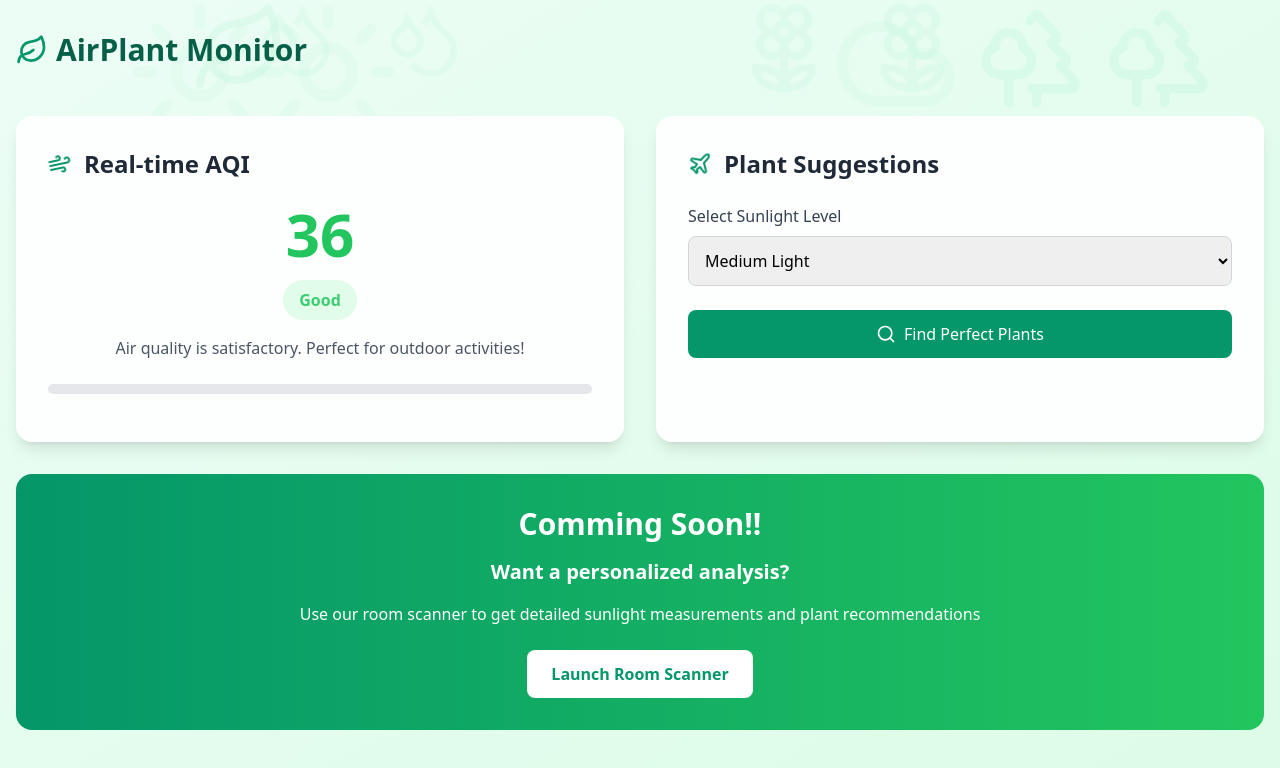
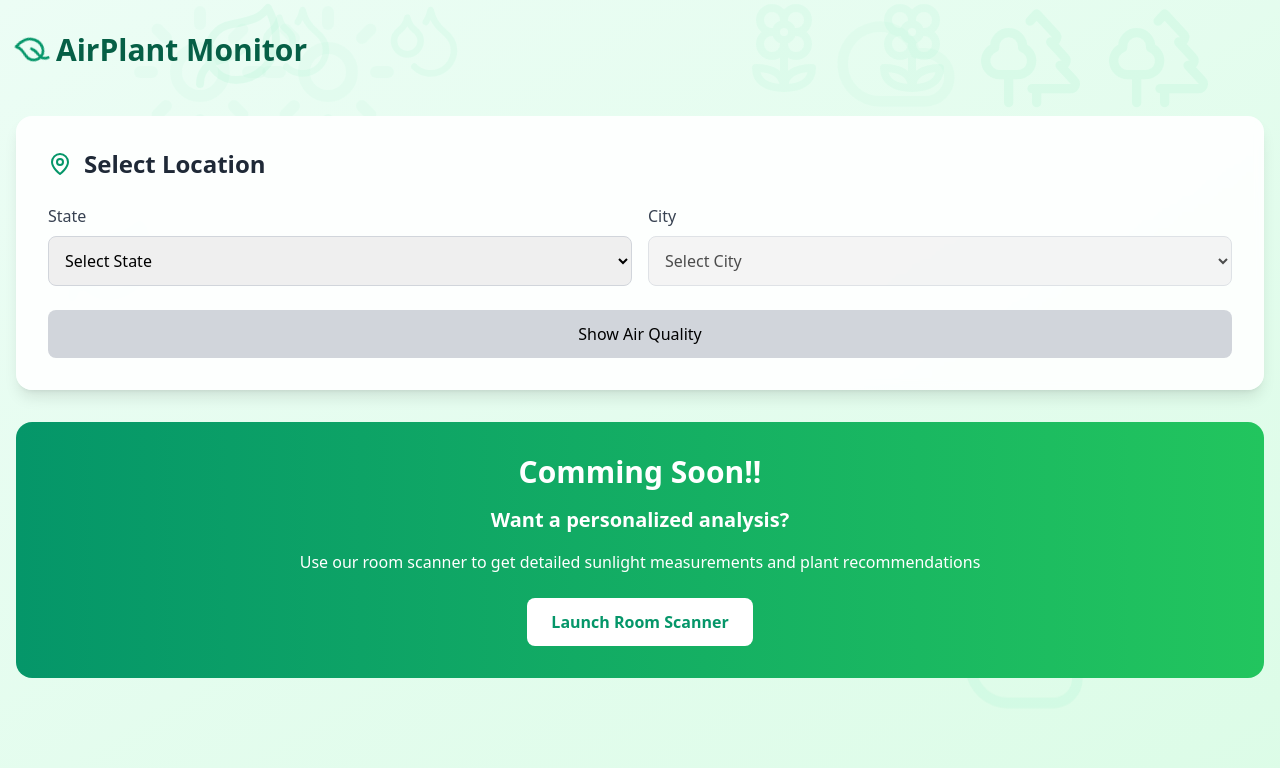
Before and after one commit to maanasSDE/Air-Plant-Monitor, a React (Vite) app: page / in a window 1280 px wide. Shown: the top 768 px of the page. Built offline with nearby package versions, Linux system fonts and the light colour scheme.

Commit message:
Add States and Cities list

```diff
--- a/src/App.tsx
+++ b/src/App.tsx
@@ -9,20 +9,89 @@ import {
   Droplets,
   Trees,
   Flower2,
+  MapPin,
 } from "lucide-react";
 
 function App() {
   const [aqi, setAqi] = useState(35);
   const [sunlightLevel, setSunlightLevel] = useState("medium");
   const [showPlantSuggestions, setShowPlantSuggestions] = useState(false);
+  const [selectedState, setSelectedState] = useState("");
+  const [selectedCity, setSelectedCity] = useState("");
+  const [showAQI, setShowAQI] = useState(false);
+
+  // Sample states and cities (you can expand this list)
+  const states = [
+    "Andhra_Pradesh",
+    "Arunachal_Pradesh",
+    "Assam",
+    "Bihar",
+    "Chhattisgarh",
+    "Goa",
+    "Gujarat",
+    "Haryana",
+    "Himachal_Pradesh",
+    "Jharkhand",
+    "Karnataka",
+    "Kerala",
+    "Madhya_Pradesh",
+    "Maharashtra",
+    "Manipur",
+    "Meghalaya",
+    "Mizoram",
+    "Nagaland",
+    "Odisha",
+    "Punjab",
+    "Rajasthan",
+    "Sikkim",
+    "Tamil_Nadu",
+    "Telangana",
+    "Tripura",
+    "Uttar_Pradesh",
+    "Uttarakhand",
+    "West_Bengal",
+  ];
+
+  const cities = {
+    Andhra_Pradesh: ["Visakhapatnam", "Vijayawada", "Guntur", "Nellore"],
+    Arunachal_Pradesh: ["Itanagar", "Tawang", "Ziro", "Pasighat"],
+    Assam: ["Guwahati", "Dibrugarh", "Silchar", "Jorhat"],
+    Bihar: ["Patna", "Gaya", "Muzaffarpur", "Bhagalpur"],
+    Chhattisgarh: ["Raipur", "Bilaspur", "Durg", "Korba"],
+    Goa: ["Panaji", "Margao", "Vasco da Gama", "Mapusa"],
+    Gujarat: ["Ahmedabad", "Surat", "Vadodara", "Rajkot"],
+    Haryana: ["Gurgaon", "Faridabad", "Panipat", "Ambala"],
+    Himachal_Pradesh: ["Shimla", "Manali", "Dharamshala", "Mandi"],
+    Jharkhand: ["Ranchi", "Jamshedpur", "Dhanbad", "Bokaro"],
+    Karnataka: ["Bengaluru", "Mysuru", "Mangalore", "Hubli"],
+    Kerala: ["Thiruvananthapuram", "Kochi", "Kozhikode", "Thrissur"],
+    Madhya_Pradesh: ["Bhopal", "Indore", "Gwalior", "Jabalpur"],
+    Maharashtra: ["Mumbai", "Pune", "Nagpur", "Nashik"],
+    Manipur: ["Imphal", "Thoubal", "Bishnupur", "Churachandpur"],
+    Meghalaya: ["Shillong", "Tura", "Jowai", "Nongpoh"],
+    Mizoram: ["Aizawl", "Lunglei", "Champhai", "Serchhip"],
+    Nagaland: ["Kohima", "Dimapur", "Mokokchung", "Zunheboto"],
+    Odisha: ["Bhubaneswar", "Cuttack", "Rourkela", "Sambalpur"],
+    Punjab: ["Ludhiana", "Amritsar", "Jalandhar", "Patiala"],
+    Rajasthan: ["Jaipur", "Jodhpur", "Udaipur", "Kota"],
+    Sikkim: ["Gangtok", "Namchi", "Gyalshing", "Mangan"],
+    Tamil_Nadu: ["Chennai", "Coimbatore", "Madurai", "Tiruchirappalli"],
+    Telangana: ["Hyderabad", "Warangal", "Nizamabad", "Karimnagar"],
+    Tripura: ["Agartala", "Udaipur", "Dharmanagar", "Kailashahar"],
+    Uttar_Pradesh: ["Lucknow", "Kanpur", "Varanasi", "Agra"],
+    Uttarakhand: ["Dehradun", "Haridwar", "Nainital", "Haldwani"],
+    West_Bengal: ["Kolkata", "Siliguri", "Durgapur", "Asansol"],
+  };
 
   // Simulate AQI changes
   useEffect(() => {
+    if (showAQI) {
       const interval = setInterval(() => {
         setAqi((prev) => prev + (Math.random() > 0.5 ? 1 : -1));
       }, 3000);
       return () => clearInterval(interval);
-  }, []);
+    }
+  }, [showAQI]);
 
   const getAqiInfo = (value: number) => {
     if (value <= 50)
@@ -72,6 +141,12 @@ function App() {
       suggestion:
         "Health warnings of emergency conditions. Avoid all outdoor activities!",
     };
+  };
+
+  const handleLocationSubmit = () => {
+    if (selectedState && selectedCity) {
+      setShowAQI(true);
+    }
   };
 
   const aqiInfo = getAqiInfo(aqi);
@@ -170,21 +245,84 @@ function App() {
         {/* Header */}
         <header className="flex items-center justify-between mb-12 animate-slide-down">
           <div className="flex items-center gap-2">
-            <Leaf className="text-emerald-600 h-8 w-8" />
+            <Leaf className="text-emerald-600 h-8 w-8 animate-spin-slow" />
             <h1 className="text-3xl font-bold text-emerald-800">
               AirPlant Monitor
             </h1>
           </div>
         </header>
 
+        {/* Location Selector */}
+        <div className="bg-white/90 backdrop-blur-sm rounded-2xl p-8 shadow-lg mb-8 animate-fade-in">
+          <div className="flex items-center gap-3 mb-6">
+            <MapPin className="text-emerald-600 h-6 w-6" />
+            <h2 className="text-2xl font-semibold text-gray-800">
+              Select Location
+            </h2>
+          </div>
+          <div className="grid md:grid-cols-2 gap-4 mb-6">
+            <div>
+              <label className="block text-gray-700 mb-2">State</label>
+              <select
+                value={selectedState}
+                onChange={(e) => {
+                  setSelectedState(e.target.value);
+                  setSelectedCity("");
+                  setShowAQI(false);
+                }}
+                className="w-full p-3 border border-gray-300 rounded-lg focus:ring-2 focus:ring-emerald-500 focus:border-emerald-500"
+              >
+                <option value="">Select State</option>
+                {states.map((state) => (
+                  <option key={state} value={state}>
+                    {state}
+                  </option>
+                ))}
+              </select>
+            </div>
+            <div>
+              <label className="block text-gray-700 mb-2">City</label>
+              <select
+                value={selectedCity}
+                onChange={(e) => {
+                  setSelectedCity(e.target.value);
+                  setShowAQI(false);
+                }}
+                className="w-full p-3 border border-gray-300 rounded-lg focus:ring-2 focus:ring-emerald-500 focus:border-emerald-500"
+                disabled={!selectedState}
+              >
+                <option value="">Select City</option>
+                {selectedState &&
+                  cities[selectedState as keyof typeof cities].map((city) => (
+                    <option key={city} value={city}>
+                      {city}
+                    </option>
+                  ))}
+              </select>
+            </div>
+          </div>
+          <button
+            onClick={handleLocationSubmit}
+            disabled={!selectedState || !selectedCity}
+            className={`w-full py-3 rounded-lg transition-all flex items-center justify-center gap-2 ${
+              !selectedState || !selectedCity
+                ? "bg-gray-300 cursor-not-allowed"
+                : "bg-emerald-600 hover:bg-emerald-700 text-white hover:scale-[1.02] transform"
+            }`}
+          >
+            Show Air Quality
+          </button>
+        </div>
+
         {/* Main Content */}
+        {showAQI && (
           <div className="grid md:grid-cols-2 gap-8">
             {/* AQI Monitor */}
             <div className="bg-white/90 backdrop-blur-sm rounded-2xl p-8 shadow-lg transform transition-all hover:scale-[1.02] animate-fade-in">
               <div className="flex items-center gap-3 mb-6">
                 <Wind className="text-emerald-600 h-6 w-6 animate-breeze" />
                 <h2 className="text-2xl font-semibold text-gray-800">
-                Real-time AQI
+                  Real-time AQI for {selectedCity}, {selectedState}
                 </h2>
               </div>
               <div className="text-center mb-6">
@@ -258,13 +396,16 @@ function App() {
                       <h3 className="font-semibold text-emerald-800">
                         {plant.name}
                       </h3>
-                    <p className="text-sm text-gray-600">{plant.description}</p>
+                      <p className="text-sm text-gray-600">
+                        {plant.description}
+                      </p>
                     </div>
                   ))}
                 </div>
               )}
             </div>
           </div>
+        )}
 
         {/* Room Scanner CTA */}
         <div className="mt-8 bg-gradient-to-r from-emerald-600 to-green-500 rounded-2xl p-8 text-white text-center animate-fade-in-up backdrop-blur-sm">
```
Lines whose indentation alone changed are shown as unchanged.
